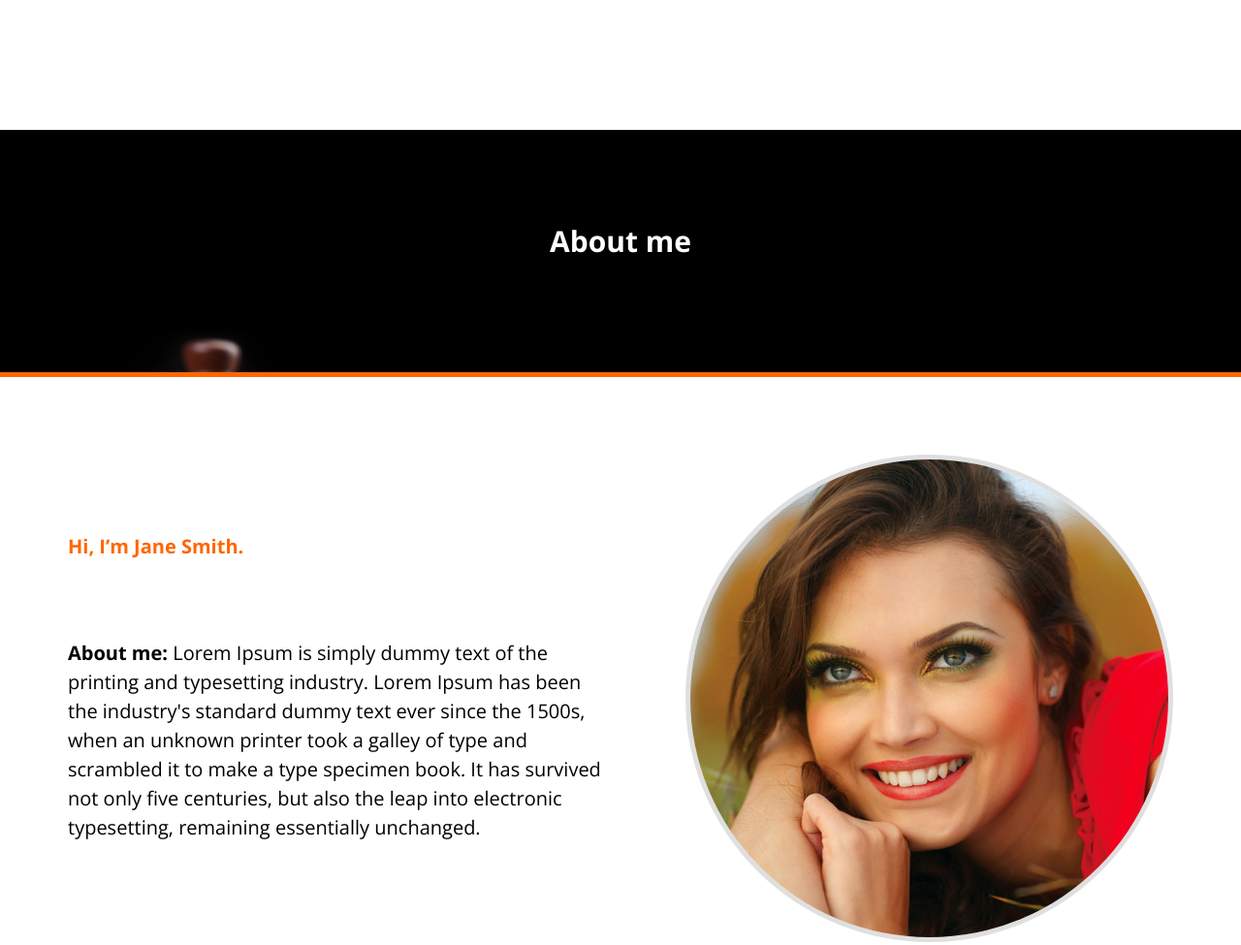
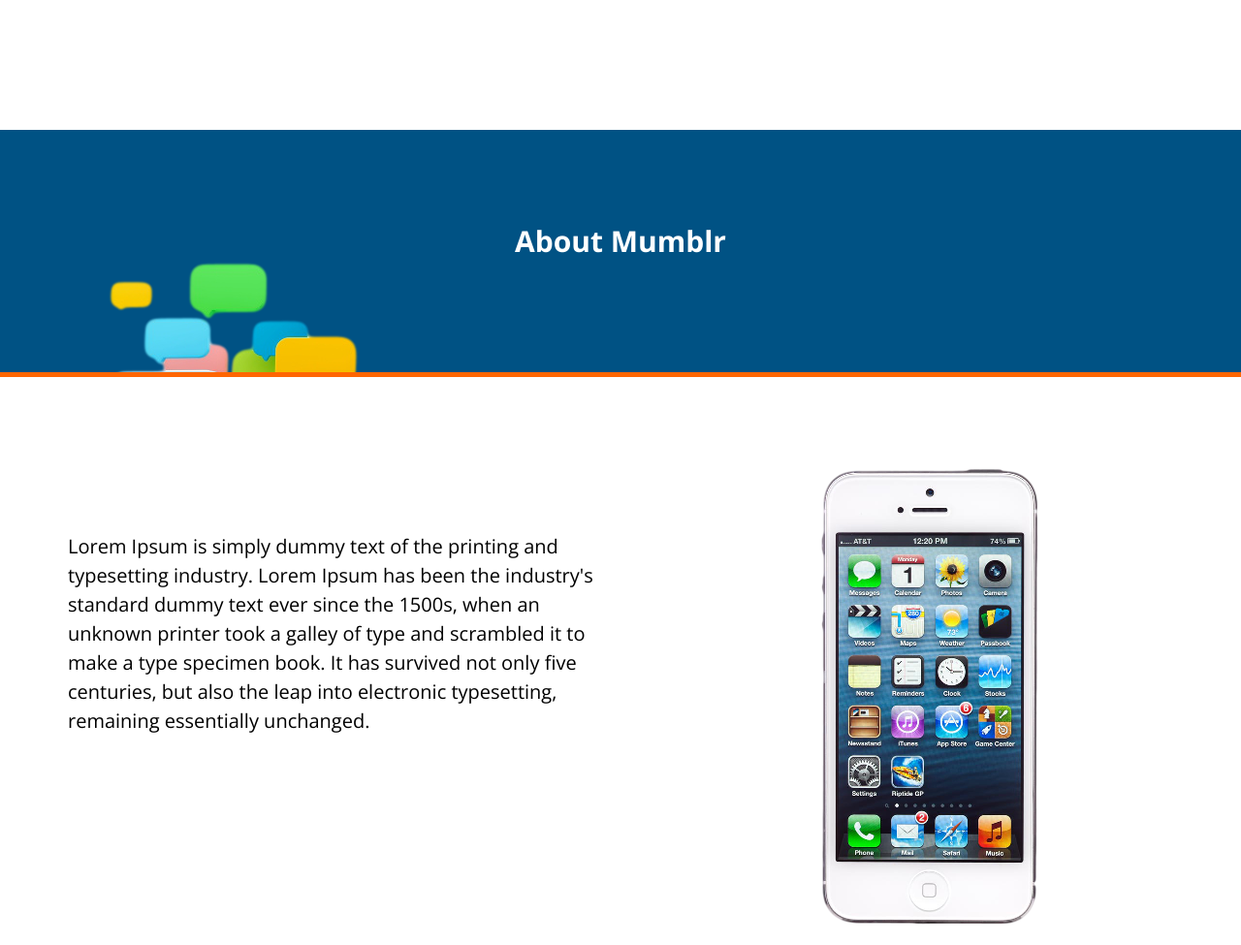
Before and after one commit to tanyaparker/mumblr-website, a plain HTML site: page index.html in a window 1280 px wide. Shown: the part 480-1455 px from the top of the page at 97% size. Drawn offline with nearby package versions, Linux system fonts and the light colour scheme.

Commit message:
fixed up about

```diff
--- a/css/style.css
+++ b/css/style.css
@@ -75,13 +75,13 @@ h2 {
 #contact-title {
     height:250px;
     color:white;
-    border-bottom:5px solid #FF6602;
+    border-bottom:5px solid #ff6602;
     -webkit-box-sizing: content-box;
     -moz-box-sizing: content-box;
     box-sizing: content-box;
 }
 #about-title {
-    background-color:black;
+    background-color:#005284;
 }
 #blog-title {
     background:#484746;
@@ -282,7 +282,7 @@ a#pull {
 
 /* ============== Parallax image backgounds ==================== */
 .js-background-1 {
-    background: transparent url('../img/about-bg.png') 10% 150px no-repeat;
+    background: transparent url('../img/speech_bubbles.png') 10% 150px no-repeat;
 }
 .js-background-2 {
     background: transparent url('../img/blog-bg.png') 10% 150px no-repeat;
@@ -372,6 +372,11 @@ a#pull {
     }
     img.circle {
         max-width:90%;
+
+    }
+    img.resize{
+    width: 20%px;
+    height: auto;
     }
     .blog-item {
         width:100%;
--- a/index.html
+++ b/index.html
@@ -35,14 +35,13 @@
 	<div id="about-title">
 		<div class="wraptitle">
 			<div class="js-background-1 test">
-				<h2>About me</h2>
+				<h2>About Mumblr</h2>
 			</div>
 		</div>
 	</div>
 	<div id="about" class="wrap">
-		<img class="circle right" src="img/about.jpg" alt="Jane" />
-		<p class="orange"><strong>Hi, I’m Jane Smith.</strong></p>
-		<p><strong>About me:</strong> Lorem Ipsum is simply dummy text of the printing and typesetting industry. Lorem Ipsum has been the industry's standard dummy text ever since the 1500s, when an unknown printer took a galley of type and scrambled it to make a type specimen book. It has survived not only five centuries, but also the leap into electronic typesetting, remaining essentially unchanged.</p>
+		<img class="right" src="img/iphone5_white.png" alt="iPhone5 Screenshot" style="height:200px width:200px;"/>
+		<p> Lorem Ipsum is simply dummy text of the printing and typesetting industry. Lorem Ipsum has been the industry's standard dummy text ever since the 1500s, when an unknown printer took a galley of type and scrambled it to make a type specimen book. It has survived not only five centuries, but also the leap into electronic typesetting, remaining essentially unchanged.</p>
 	</div>
 	<a name="blog-link" class="anchor">&nbsp;</a>
 	<div id="blog-title">
```
Also changed, not shown: img/iphone5_white.png (added), img/speech_bubbles.jpg (added), img/speech_bubbles.png (added).
